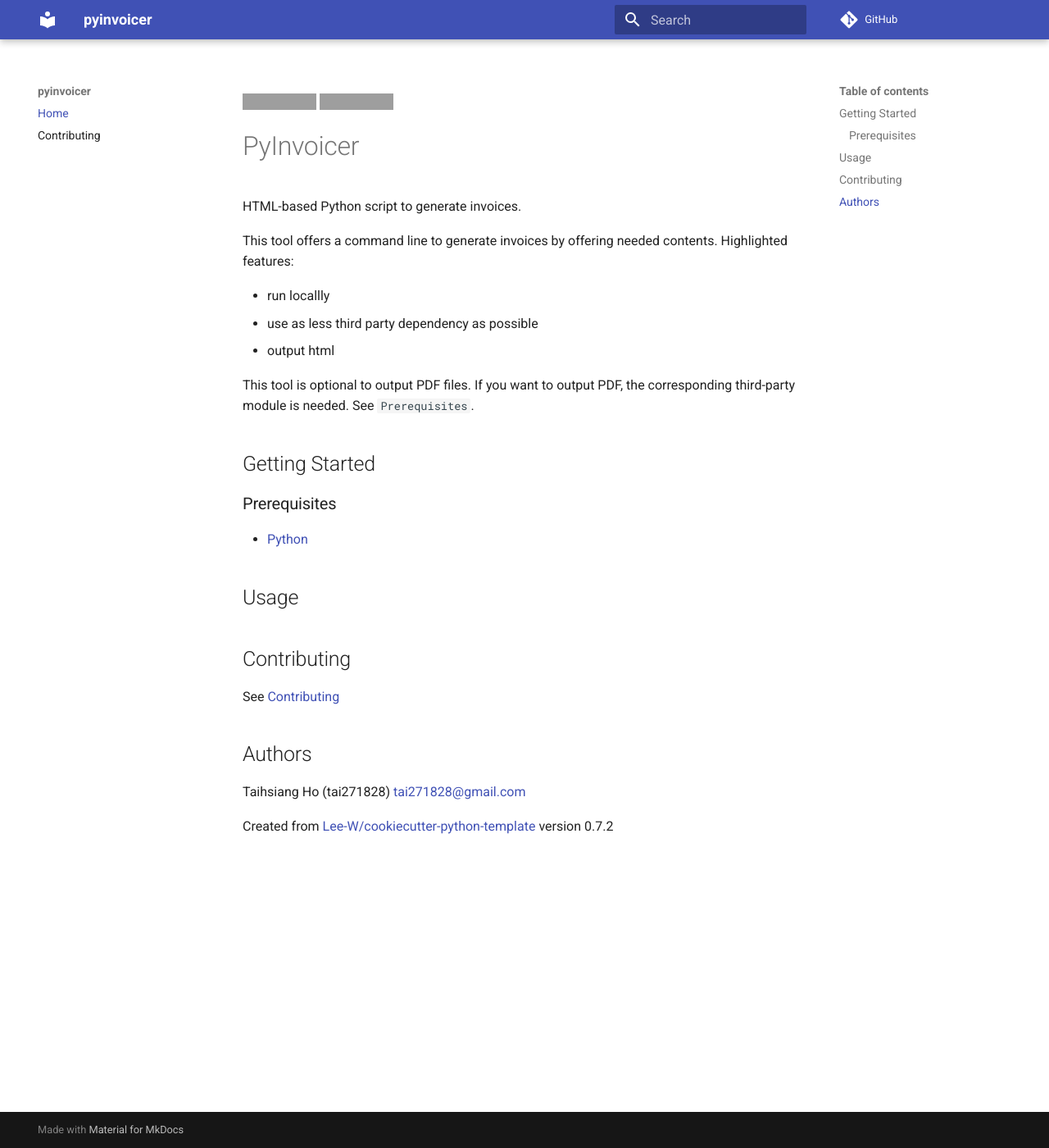
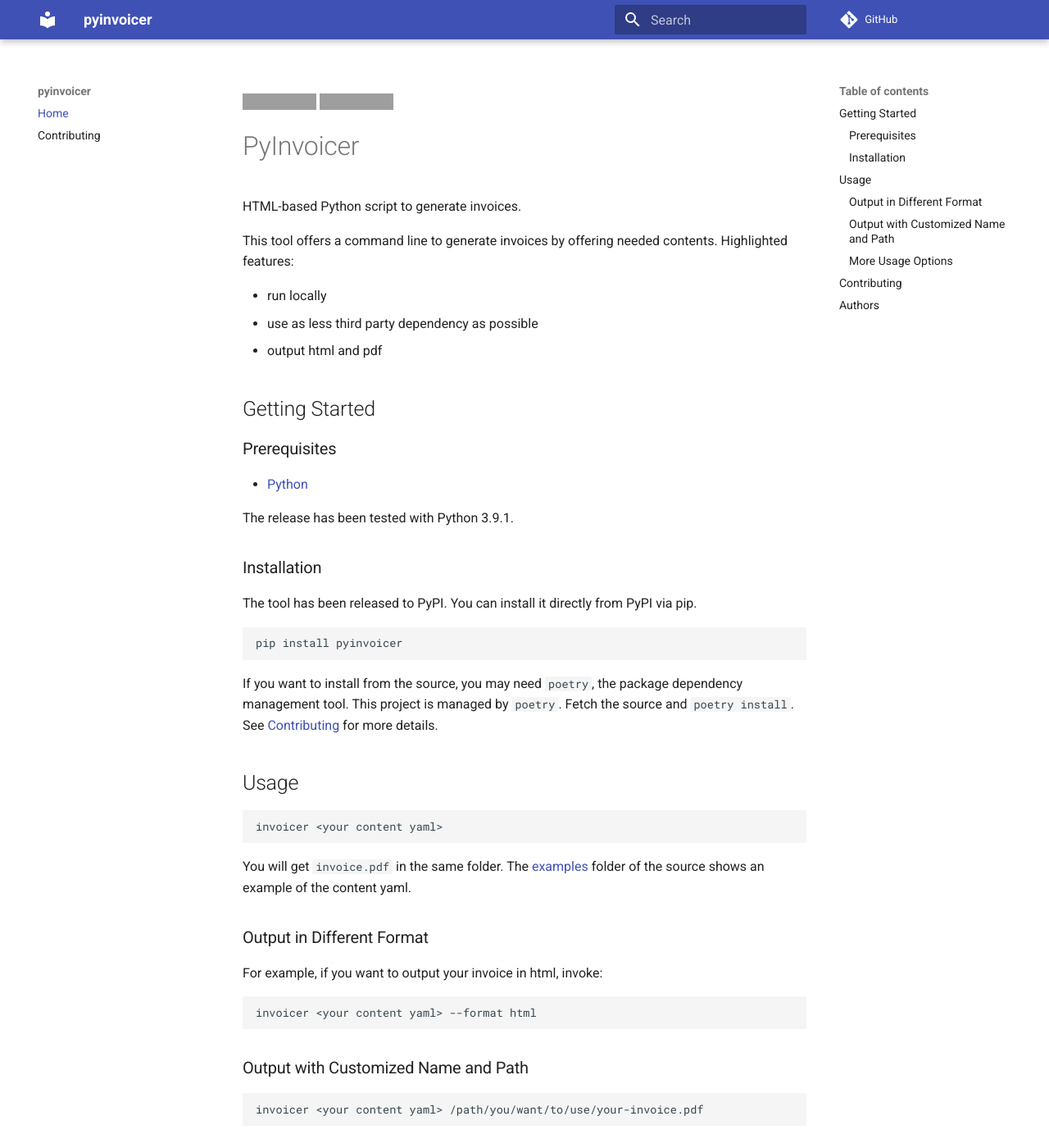
Before and after one commit to tai271828/pyinvoicer, an MkDocs documentation site: the page built from docs/README.md, in a window 1280 px wide and 1400 px high. Shown: the whole window at 82% size. Built offline with MkDocs 1.6.1 and Material for MkDocs 9.7.7, drawn with Linux system fonts in a browser that asks for light colours; comment, search, counter and statistics services are not loaded; some of the changed text lies outside the part shown; grey boxes are pictures that could not be loaded.

Commit message:
doc: update readme

````diff
--- a/docs/README.md
+++ b/docs/README.md
@@ -1,5 +1,6 @@
 [![PRs Welcome](https://img.shields.io/badge/PRs-welcome-brightgreen.svg?style=flat-square)](https://makeapullrequest.com)
 [![Code style: black](https://img.shields.io/badge/code%20style-black-000000.svg)](https://github.com/psf/black)
+
 
 # PyInvoicer
 
@@ -7,22 +8,59 @@ HTML-based Python script to generate invoices.
 
 This tool offers a command line to generate invoices by offering needed contents. Highlighted features:
 
-- run locallly
+- run locally
 - use as less third party dependency as possible
-- output html
+- output html and pdf
 
-This tool is optional to output PDF files. If you want to output PDF, the corresponding third-party module is needed. See `Prerequisites`.
 
 ## Getting Started
 
 ### Prerequisites
 * [Python](https://www.python.org/downloads/)
 
+The release has been tested with Python 3.9.1.
+
+### Installation
+The tool has been released to PyPI. You can install it directly from PyPI via pip.
+
+```
+pip install pyinvoicer
+```
+
+If you want to install from the source, you may need `poetry`, the package dependency management tool.
+This project is managed by `poetry`. Fetch the source and `poetry install`. See [Contributing](contributing.md) for
+more details.
+
+
 ## Usage
+```buildoutcfg
+invoicer <your content yaml>
+```
+
+You will get `invoice.pdf` in the same folder. The [examples](examples/simple-invoice.yaml) folder of the source
+shows an example of the content yaml.
+
+
+### Output in Different Format
+For example, if you want to output your invoice in html, invoke:
+```buildoutcfg
+invoicer <your content yaml> --format html
+```
+
+
+### Output with Customized Name and Path
+```buildoutcfg
+invoicer <your content yaml> /path/you/want/to/use/your-invoice.pdf
+```
+
+
+### More Usage Options
+Please refer to `invoicer --help`.
 
 
 ## Contributing
 See [Contributing](contributing.md)
+
 
 ## Authors
 Taihsiang Ho (tai271828) <tai271828@gmail.com>
````
Also changed, not shown: docs/contributing.md (+2 -2 lines).
